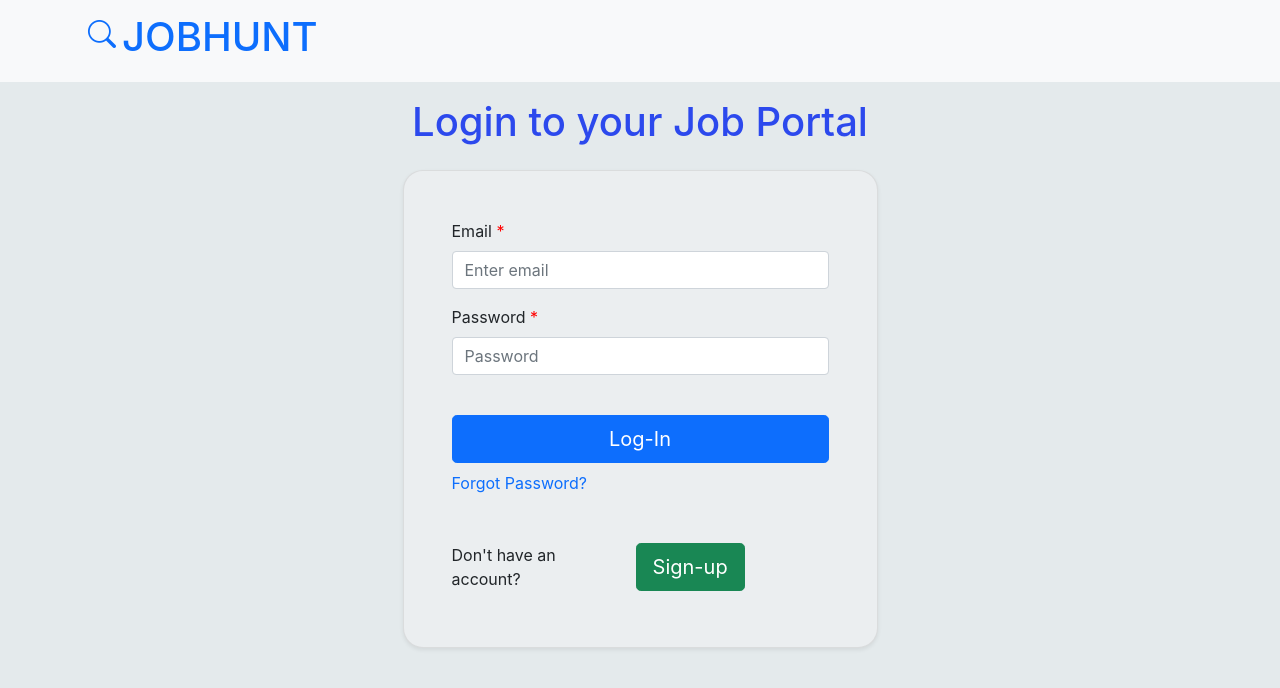
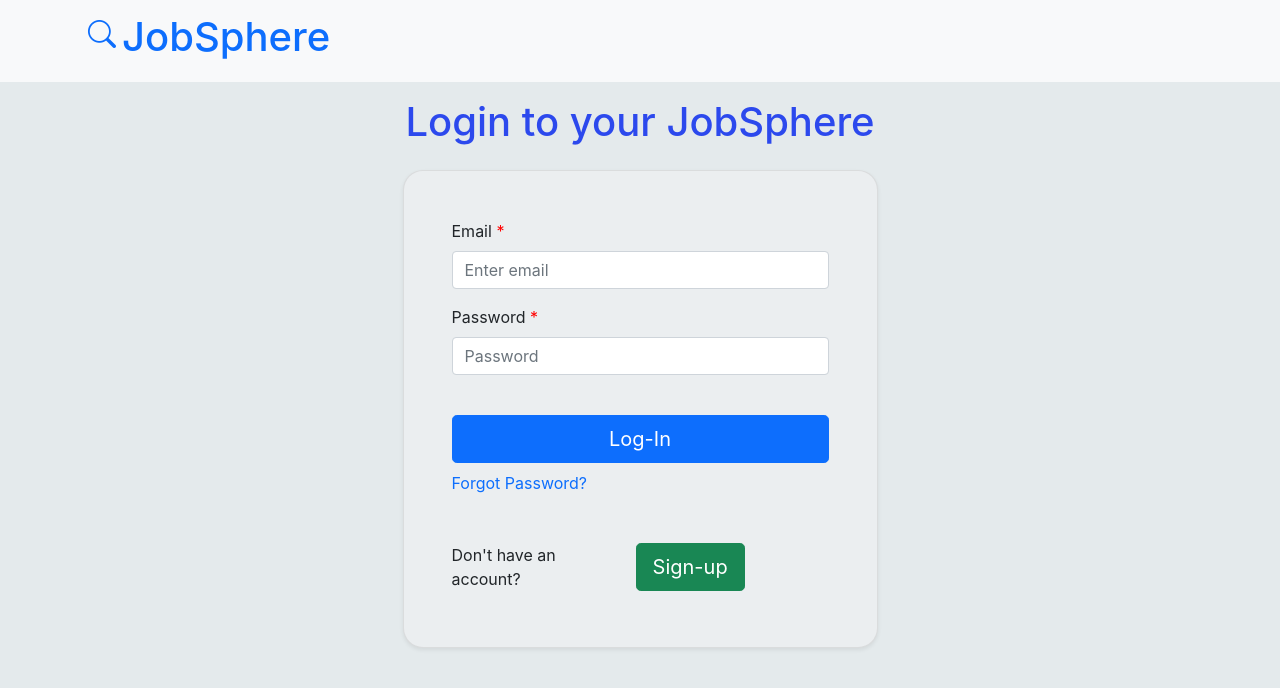
Before and after one commit to Samiksha-ag/JobSphere, a React (Create React App) app in the folder job-frontend/: page / in a window 1280 px wide. Shown: the top 688 px of the page. Built offline with nearby package versions, Linux system fonts and the light colour scheme.

Commit message:
Renamed project from JOBHUNT to JobSphere across all files

```diff
--- a/job-frontend/public/index.html
+++ b/job-frontend/public/index.html
@@ -36,7 +36,7 @@
       work correctly both with client-side routing and a non-root public URL.
       Learn how to configure a non-root public URL by running `npm run build`.
     -->
-    <!-- <title>Job Portal</title> -->
+    <title>JobSphere</title>
   </head>
   <body>
     <noscript>You need to enable JavaScript to run this app.</noscript>
--- a/job-frontend/src/components/navigation/MyNavigation.jsx
+++ b/job-frontend/src/components/navigation/MyNavigation.jsx
@@ -6,7 +6,7 @@ const MyNavigation = () => {
       <ul>
         <li className={classes.brand}>
           <NavLink to="/dashboard">
-            <i class="bi bi-search"></i>Job Portal
+            <i class="bi bi-search"></i>JobSphere
           </NavLink>
         </li>
         <ul className={classes.pageLinks}>
--- a/job-frontend/src/login/Components/Header.js
+++ b/job-frontend/src/login/Components/Header.js
@@ -14,7 +14,7 @@ function Header() {
                 className="bi bi-search"
                 style={{ fontSize: "1.75rem", margin: "0px 6px" }}
               ></i>
-              <h1>JOBHUNT </h1>
+              <h1>JobSphere </h1>
             </span>
           </Navbar.Brand>
           <Navbar.Toggle
--- a/job-frontend/src/login/Components/Login.js
+++ b/job-frontend/src/login/Components/Login.js
@@ -105,7 +105,7 @@ const Login = () => {
       <Header />
       <Container className="mb-5 ">
         <h1 className="   p-3 text-center rounded" style={{ color: "#2c49ed" }}>
-          Login to your Job Portal
+          Login to your JobSphere
         </h1>
         <Row className="mb-5">
           <Col
```
Also changed, not shown: 1 other file (tests, documents, lock files or other folders).
